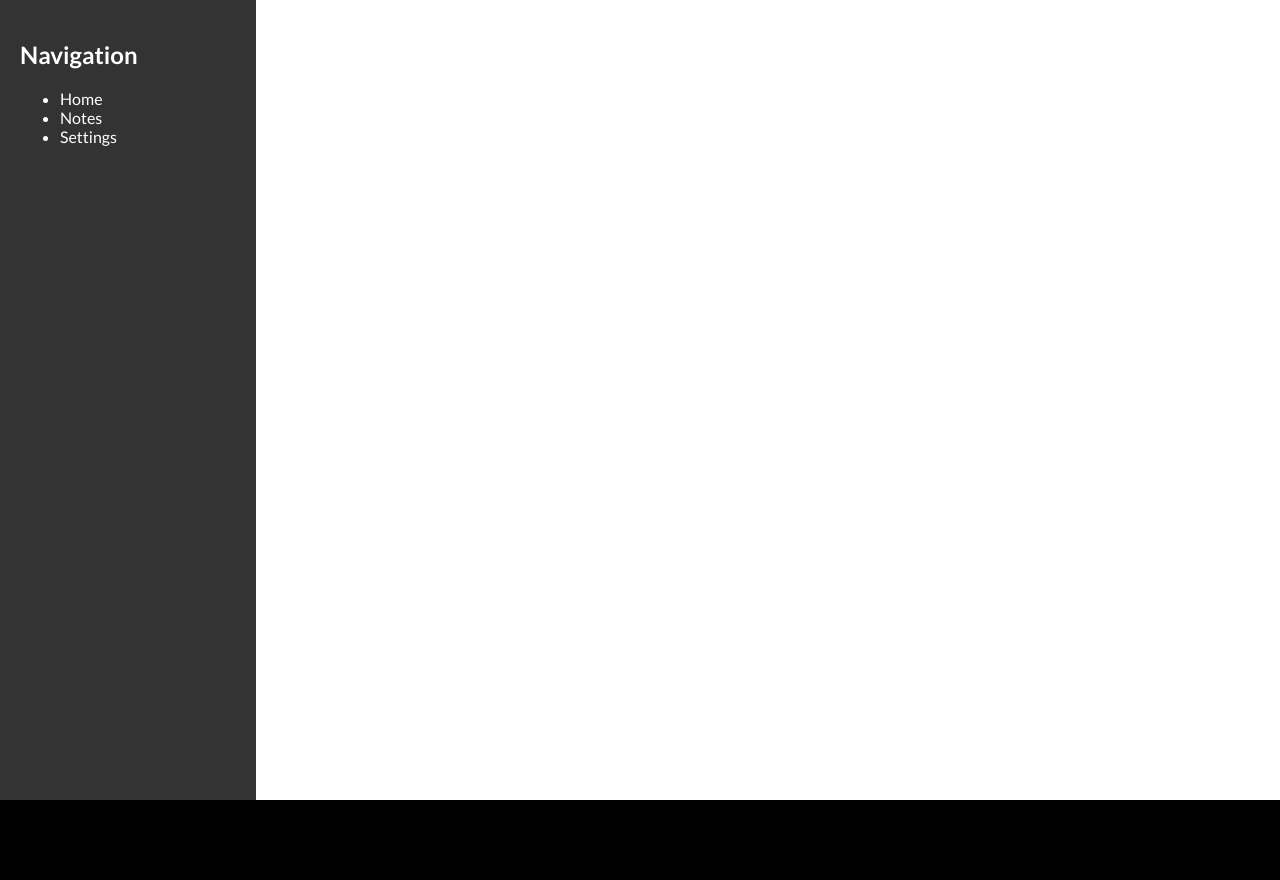
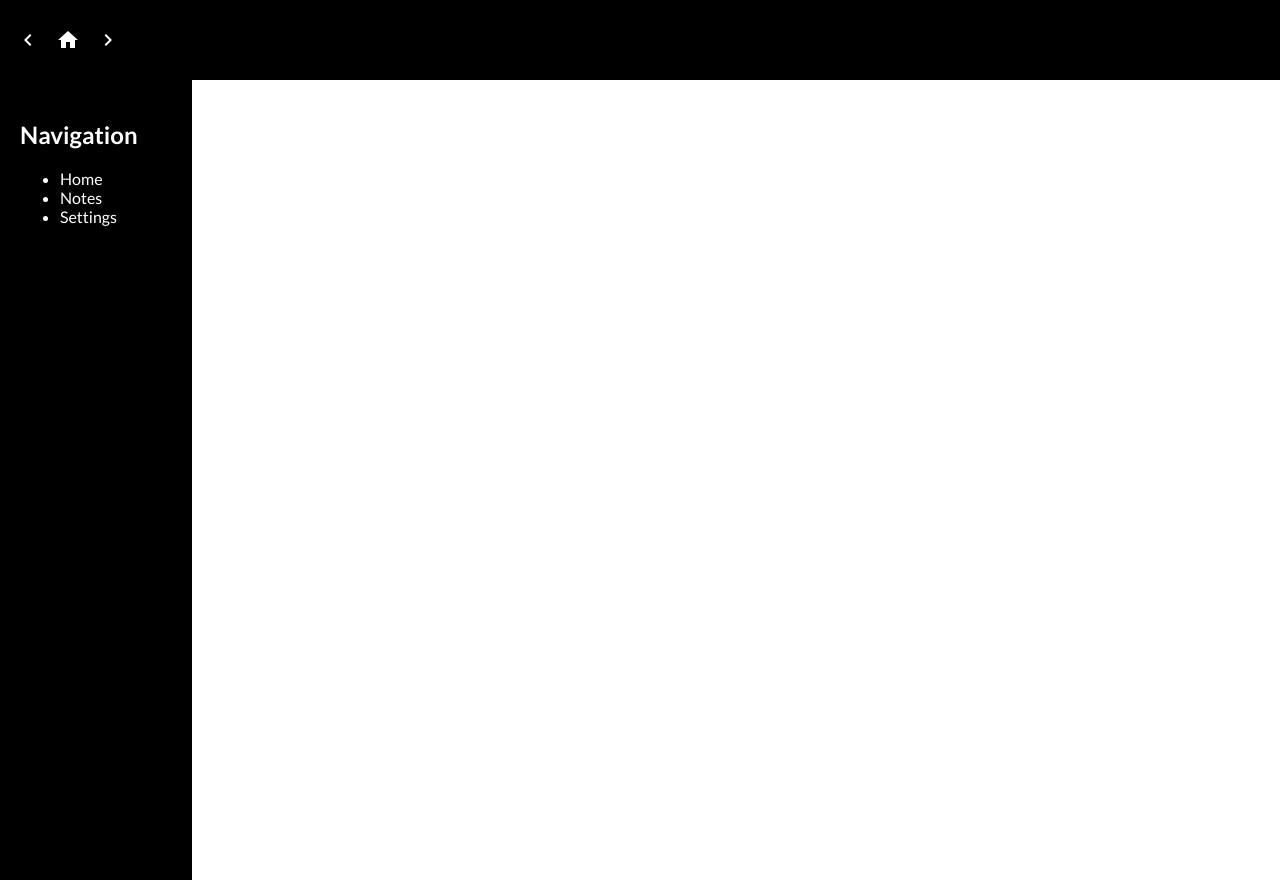
Before and after one commit to krishna-chaitanya-piratla/dev-prep-notes, a React (Create React App) app in the folder frontend/: page / in a window 1280 px wide. Before the commit the page ends 800 px from the top, so only its background shows below. Built offline with nearby package versions, Linux system fonts and the light colour scheme.

Commit message:
Add Header component and style the navigation and page components

```diff
--- a/frontend/package.json
+++ b/frontend/package.json
@@ -5,6 +5,7 @@
   "dependencies": {
     "@emotion/react": "^11.11.4",
     "@emotion/styled": "^11.11.5",
+    "@mui/icons-material": "^5.15.20",
     "@mui/material": "^5.15.20",
     "@testing-library/jest-dom": "^5.17.0",
     "@testing-library/react": "^13.4.0",
--- a/frontend/src/App.tsx
+++ b/frontend/src/App.tsx
@@ -3,6 +3,7 @@ import { Helmet } from 'react-helmet';
 import { GlobalStyle } from './styles/GlobalStyle';
 import Navigation from './components/Navigation';
 import Page from './components/Page';
+import Header from './components/Header';
 
 const App: React.FC = () => {
   return (
@@ -14,8 +15,11 @@ const App: React.FC = () => {
         />
       </Helmet>
       <GlobalStyle />
-      <Navigation />
-      <Page />
+      <Header />
+      <div style={{ display: 'flex', flexGrow: 1 }}>
+        <Navigation />
+        <Page />
+      </div>
     </>
   );
 };
--- /dev/null
+++ b/frontend/src/components/Header.tsx
@@ -0,0 +1,19 @@
+import React from 'react';
+import { HeaderWrapper, IconContainer } from '../styles/Header';
+import KeyboardArrowLeftIcon from '@mui/icons-material/KeyboardArrowLeft';
+import HomeIcon from '@mui/icons-material/Home';
+import KeyboardArrowRightIcon from '@mui/icons-material/KeyboardArrowRight';
+
+const Header: React.FC = () => {
+  return (
+    <HeaderWrapper>
+      <IconContainer>
+        <KeyboardArrowLeftIcon />
+        <HomeIcon />
+        <KeyboardArrowRightIcon />
+      </IconContainer>
+    </HeaderWrapper>
+  );
+};
+
+export default Header;
--- a/frontend/src/styles/GlobalStyle.tsx
+++ b/frontend/src/styles/GlobalStyle.tsx
@@ -2,12 +2,15 @@ import { createGlobalStyle } from 'styled-components';
 
 export const GlobalStyle = createGlobalStyle`
   :root {
-    --background-color: #000000;
+    --background-color: #333333;
     --page-background-color: #ffffff;
-    --nav-background-color: #333333;
+    --nav-theme-color: #000000;
+    --nav-background-color: var(--nav-theme-color);
+    --header-background-color: var(--nav-theme-color);
     --text-color: #ffffff;
-    --nav-width: 20%;
+    --nav-width: 15%;
     --page-width: calc(100% - var(--nav-width));
+    --header-height: 5rem; /* Header height */
   }
 
   body {
@@ -20,5 +23,6 @@ export const GlobalStyle = createGlobalStyle`
 
   #root {
     display: flex;
+    flex-direction: column;
   }
 `;
--- /dev/null
+++ b/frontend/src/styles/Header.tsx
@@ -0,0 +1,21 @@
+import styled from 'styled-components';
+
+export const HeaderWrapper = styled.header`
+  background-color: var(--nav-background-color);
+  color: var(--text-color);
+  height: var(--header-height);
+  width: 100%;
+  display: flex;
+  align-items: center;
+  padding: 0 1rem;
+  box-sizing: border-box;
+`;
+
+export const IconContainer = styled.div`
+  display: flex;
+  align-items: center;
+
+  & > svg {
+    margin-right: 1rem;
+  }
+`;
```
Also changed, not shown: 1 other file (tests, documents, lock files or other folders).
